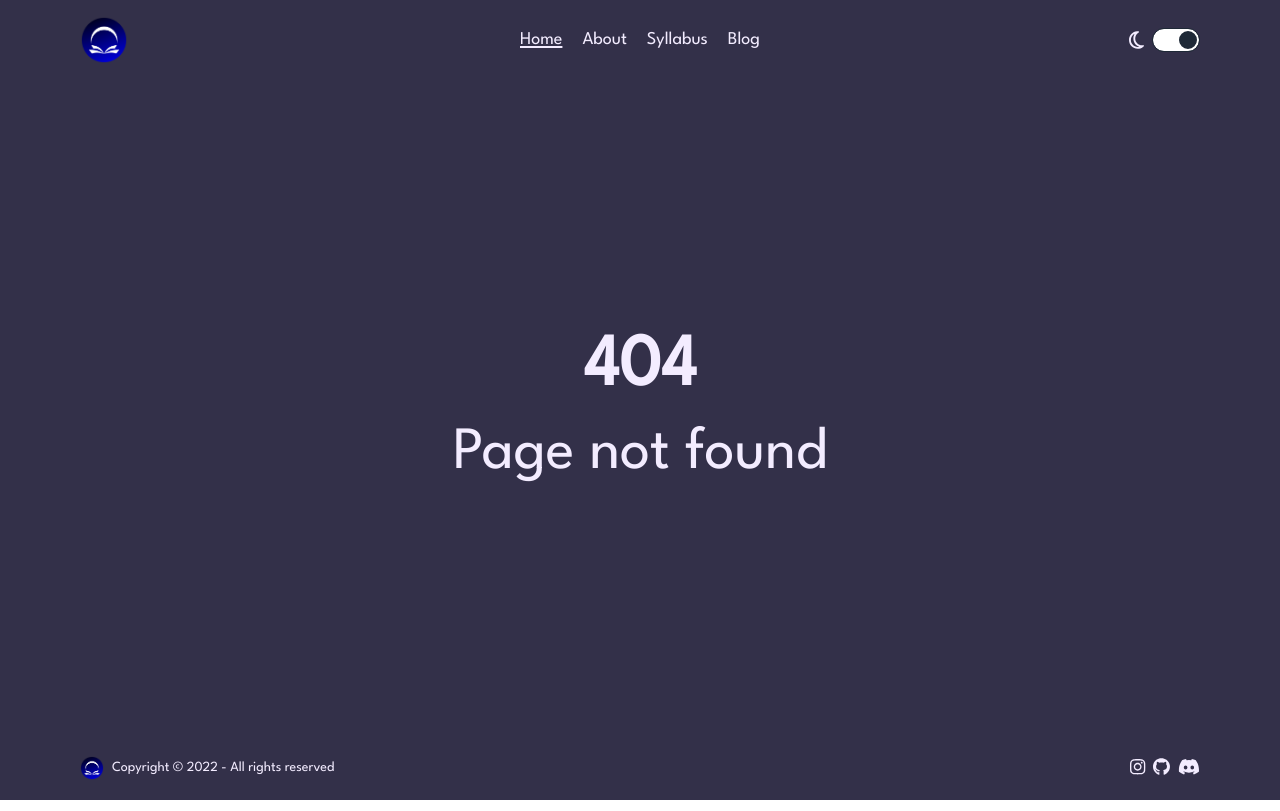
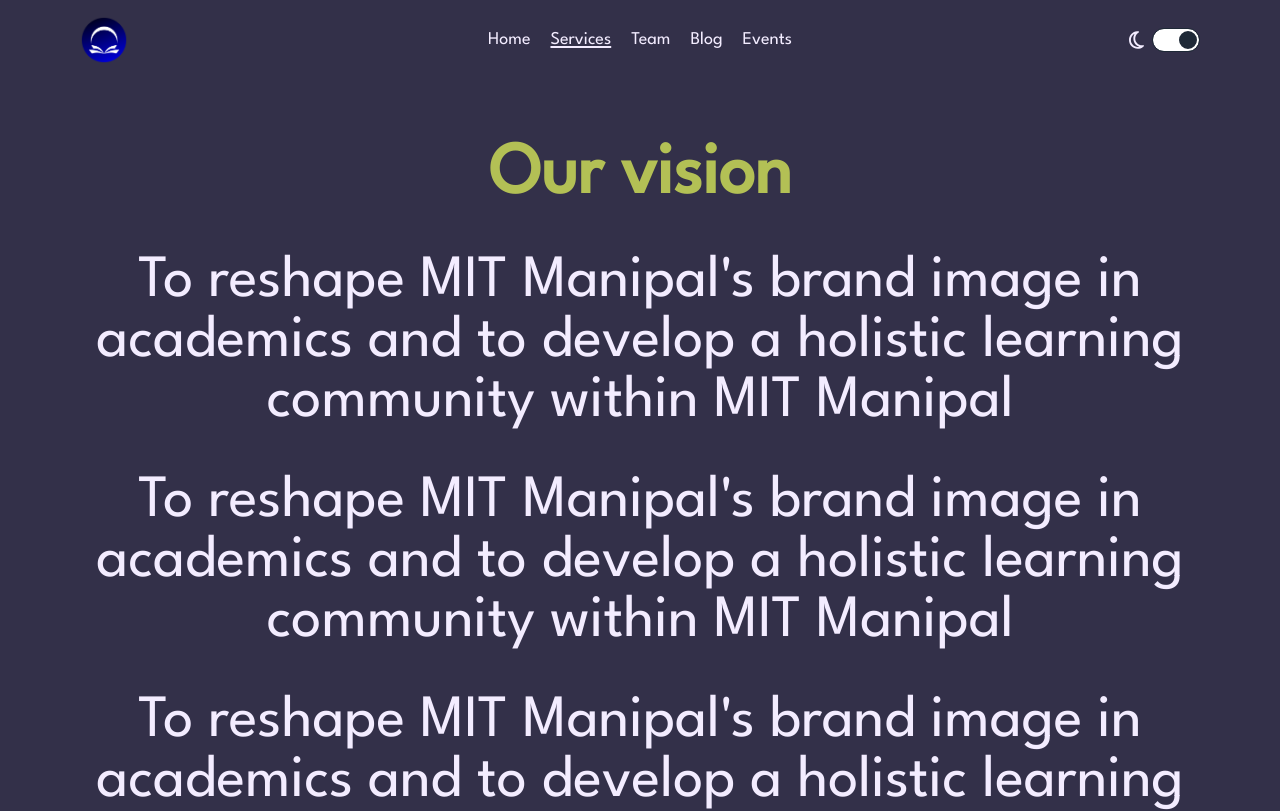
Before and after one commit to Manipal-OSF/website, a Next.js app in the folder frontend/: page /services in a window 1280 px wide. Before the commit this address had no page. Shown: the top 811 px of the page. Built offline with nearby package versions, Linux system fonts and the light colour scheme.

Commit message:
Add routes for team, events, services.

```diff
--- a/frontend/components/Links.tsx
+++ b/frontend/components/Links.tsx
@@ -5,9 +5,10 @@
 
 export enum Route {
   Home,
-  About,
-  Syllabus,
+  Services,
+  Team,
   Blog,
+  Events
 }
 
 const Links = (props: any): ReactElement => {
@@ -21,16 +22,20 @@
         setSelectedRoute(Route.Home);
         break;
       }
-      case '/about': {
-        setSelectedRoute(Route.About);
+      case '/services': {
+        setSelectedRoute(Route.Services);
         break;
       }
-      case '/syllabus': {
-        setSelectedRoute(Route.Syllabus);
+      case '/team': {
+        setSelectedRoute(Route.Team);
         break;
       }
       case '/blog': {
         setSelectedRoute(Route.Blog);
+        break;
+      }
+      case '/events': {
+        setSelectedRoute(Route.Events);
         break;
       }
     }
@@ -50,24 +55,24 @@
         </Link>
       </li>
       <li>
-        <Link href='/about' scroll={false}>
+        <Link href='/services' scroll={false}>
           <a
             className={`link underline-offset-2 ${
-              selectedRoute === Route.About ? 'decoration-2' : 'link-hover'
+              selectedRoute === Route.Services ? 'decoration-2' : 'link-hover'
             }`}
           >
-            About
+            Services
           </a>
         </Link>
       </li>
       <li>
-        <Link href='/syllabus' scroll={false}>
+        <Link href='/team' scroll={false}>
           <a
             className={`link underline-offset-2 ${
-              selectedRoute === Route.Syllabus ? 'decoration-2' : 'link-hover'
+              selectedRoute === Route.Team ? 'decoration-2' : 'link-hover'
             }`}
           >
-            Syllabus
+            Team
           </a>
         </Link>
       </li>
@@ -82,6 +87,17 @@
           </a>
         </Link>
       </li>
+      <li>
+        <Link href='/events' scroll={false}>
+          <a
+            className={`link underline-offset-2 ${
+              selectedRoute === Route.Events ? 'decoration-2' : 'link-hover'
+            }`}
+          >
+            Events
+          </a>
+        </Link>
+      </li>
     </>
   );
 };
--- /dev/null
+++ b/frontend/pages/events.tsx
@@ -0,0 +1,8 @@
+import type { NextPage } from 'next';
+import UnderDev from '../components/UnderDev';
+
+const Events: NextPage = () => {
+  return <UnderDev />;
+};
+
+export default Events;
--- a/frontend/pages/about.tsx
+++ b/frontend/pages/services.tsx
@@ -1,11 +1,11 @@
 import type { NextPage } from 'next';
 import Head from 'next/head';
 
-const About: NextPage = () => {
+const Services: NextPage = () => {
   return (
     <>
       <Head>
-        <title>About | Manipal OSF</title>
+        <title>Services | Manipal OSF</title>
       </Head>
       <div className='grid gap-10 m-auto text-center place-self-center text-accent dark:text-accent-dark'>
         <h1 className='text-3xl font-bold md:text-5xl lg:text-7xl'>
@@ -48,4 +48,4 @@
   );
 };
 
-export default About;
+export default Services;
--- a/frontend/pages/syllabus.tsx
+++ b/frontend/pages/team.tsx
@@ -1,8 +1,8 @@
 import type { NextPage } from 'next';
 import UnderDev from '../components/UnderDev';
 
-const Syllabus: NextPage = () => {
+const Team: NextPage = () => {
   return <UnderDev />;
 };
 
-export default Syllabus;
+export default Team;
```
